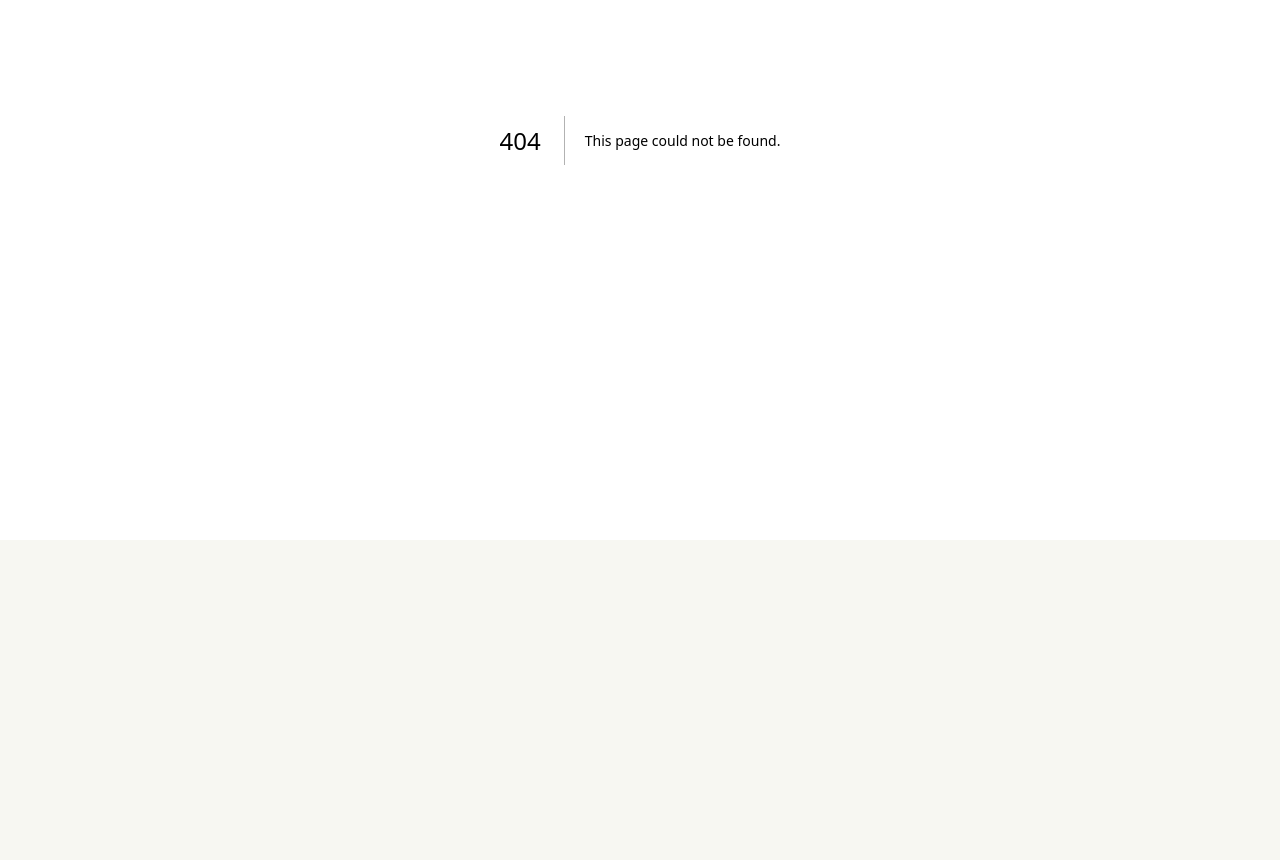
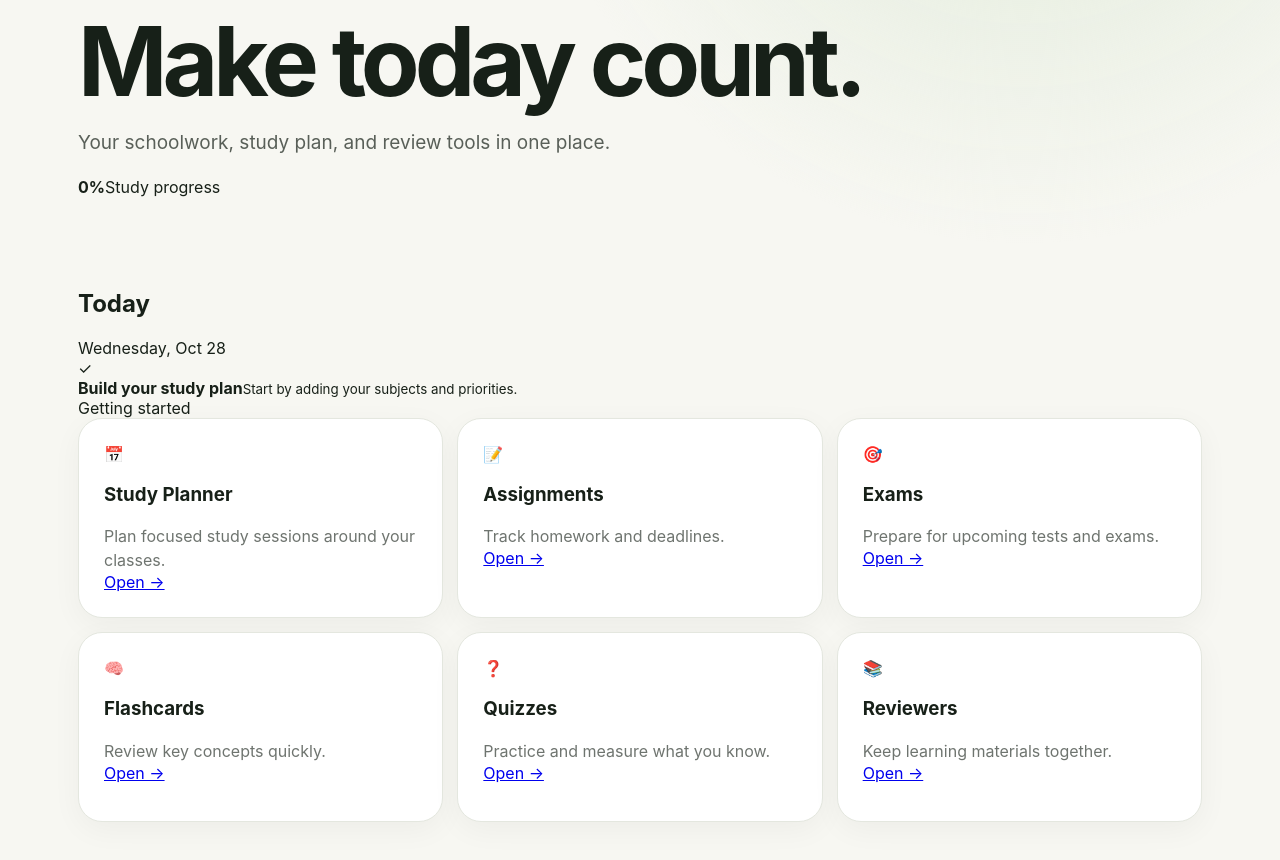
Before and after one commit to azuleermenu-dot/MUNI-WEBAPP, a Next.js app in the folder apps/web/: page /dashboard in a window 1280 px wide. Before the commit this address had no page. Shown: the part 260-1120 px from the top of the page. Before the commit the page ends 800 px from the top, so only its background shows below. Built offline with nearby package versions, Linux system fonts and the light colour scheme.

Commit message:
feat(web): add full student dashboard

```diff
--- /dev/null
+++ b/apps/web/app/dashboard/page.tsx
@@ -0,0 +1,12 @@
+const cards = [
+  ['📅', 'Study Planner', 'Plan focused study sessions around your classes.'],
+  ['📝', 'Assignments', 'Track homework and deadlines.'],
+  ['🎯', 'Exams', 'Prepare for upcoming tests and exams.'],
+  ['🧠', 'Flashcards', 'Review key concepts quickly.'],
+  ['❓', 'Quizzes', 'Practice and measure what you know.'],
+  ['📚', 'Reviewers', 'Keep learning materials together.'],
+];
+
+export default function Dashboard() {
+  return <main className="shell"><header className="topbar"><div className="brand"><span>M</span><strong>MUNI</strong></div><div className="school">Minuyan National High School</div><button className="avatar">S</button></header><section className="hero"><div><p className="eyebrow">STUDENT DASHBOARD</p><h1>Make today count.</h1><p className="muted">Your schoolwork, study plan, and review tools in one place.</p></div><div className="progress"><strong>0%</strong><span>Study progress</span><div><i /></div></div></section><section className="today"><div className="section-title"><h2>Today</h2><span>Wednesday, Oct 28</span></div><div className="task"><span className="check">✓</span><div><b>Build your study plan</b><small>Start by adding your subjects and priorities.</small></div><span className="pill">Getting started</span></div></section><section className="grid">{cards.map(([icon,title,text])=><article className="feature" key={title}><span className="feature-icon">{icon}</span><h3>{title}</h3><p>{text}</p><a href="#">Open →</a></article>)}</section></main>;
+}
```
